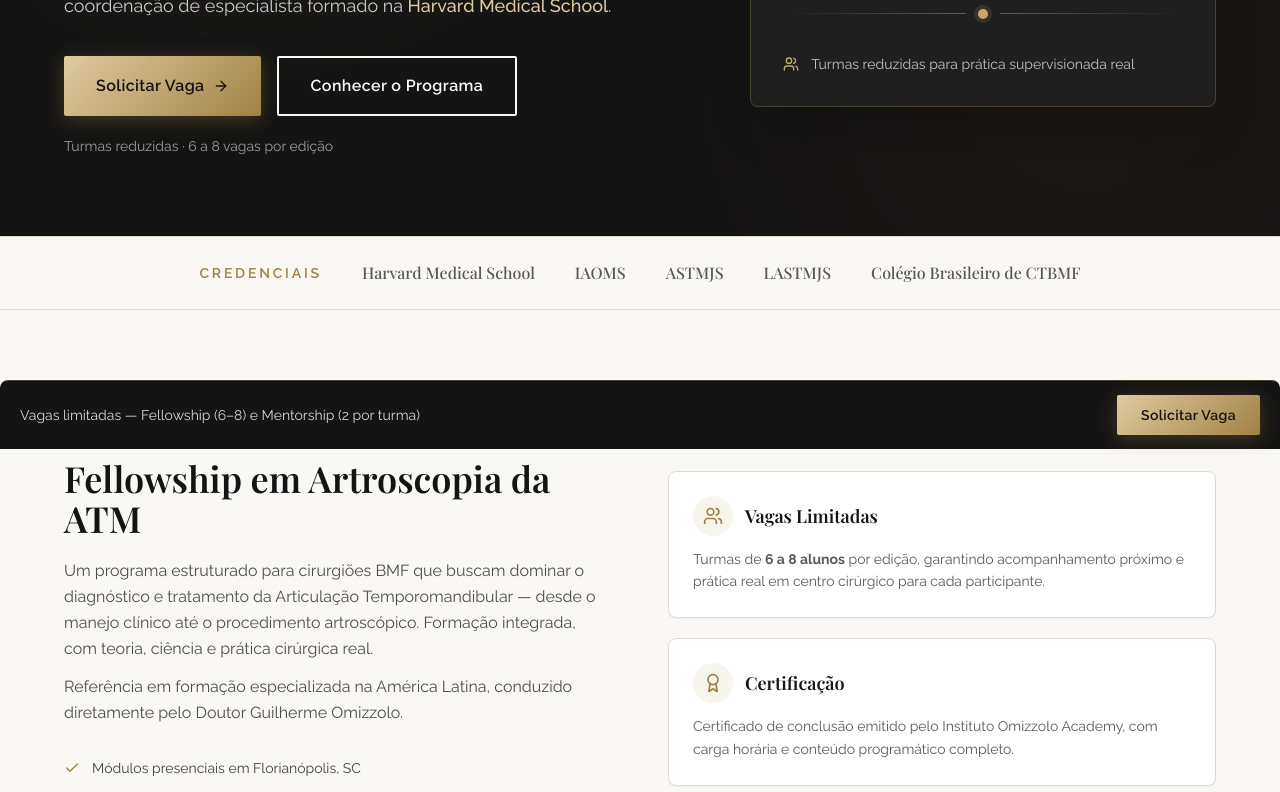
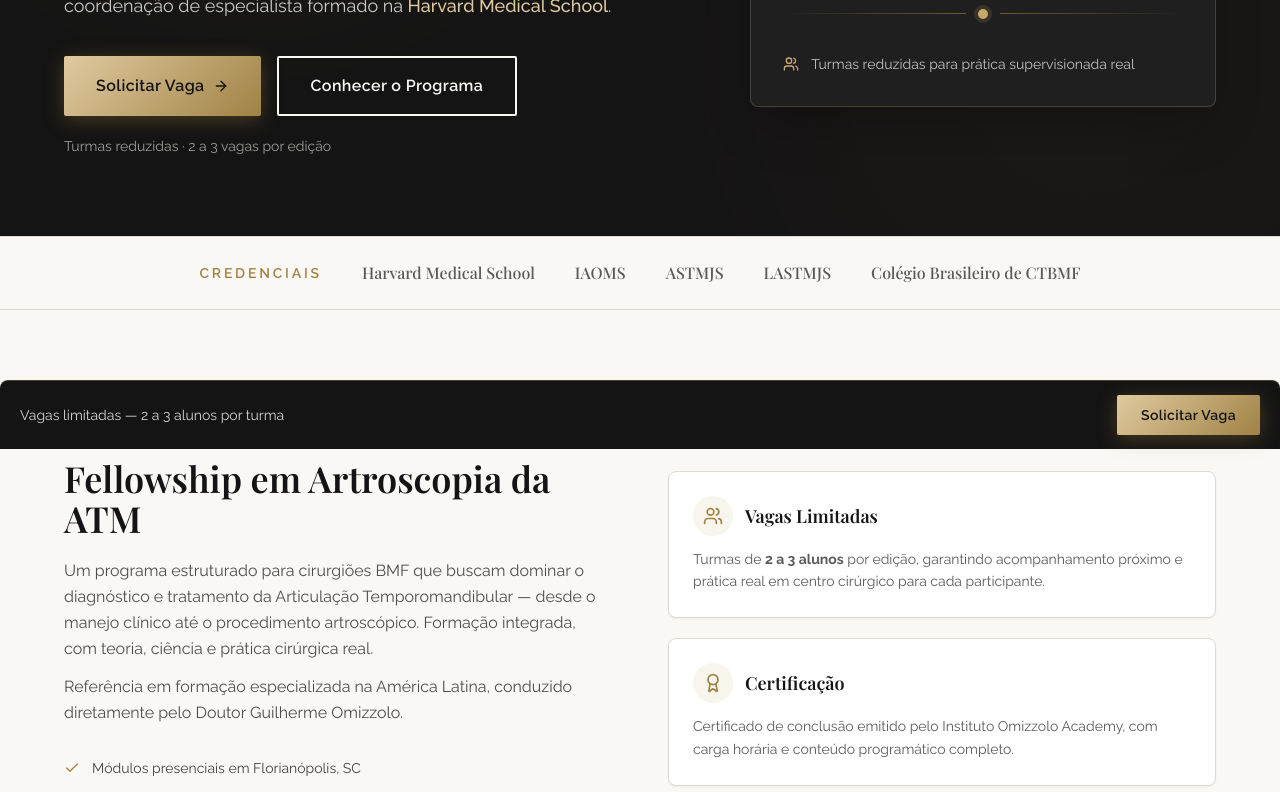
Before and after one commit to agencychmidia-coder/omizzolo-academy, a React (Vite) app: page / in a window 1280 px wide. Shown: the part 420-1212 px from the top of the page. Built offline with nearby package versions, Linux system fonts and the light colour scheme.

Commit message:
Ajusta formato das turmas para 2 a 3 alunos

```diff
--- a/src/components/AboutSection.tsx
+++ b/src/components/AboutSection.tsx
@@ -5,7 +5,7 @@
   "Módulos online com conteúdo teórico e científico",
   "Prática guiada com retorno direto do Dr. Omizzolo",
   "Atuação real em centro cirúrgico",
-  "Turmas de 6 a 8 alunos para acompanhamento individualizado",
+  "Turmas de 2 a 3 alunos para acompanhamento individualizado",
 ];
 
 export default function AboutSection() {
@@ -58,7 +58,7 @@
                 <h3 className="font-display text-lg font-semibold">Vagas Limitadas</h3>
               </div>
               <p className="text-sm text-[hsl(var(--dark)/0.7)] leading-relaxed">
-                Turmas de <strong>6 a 8 alunos</strong> por edição, garantindo
+                Turmas de <strong>2 a 3 alunos</strong> por edição, garantindo
                 acompanhamento próximo e prática real em centro cirúrgico para
                 cada participante.
               </p>
--- a/src/components/FaqSection.tsx
+++ b/src/components/FaqSection.tsx
@@ -15,7 +15,7 @@
   {
     question: "Como funciona a seleção para as turmas?",
     answer:
-      "As vagas são limitadas a 6–8 alunos por edição do Fellowship, para garantir prática real e acompanhamento de qualidade. Após o envio do formulário, nossa equipe entra em contato para confirmar disponibilidade e próximos passos.",
+      "As vagas são limitadas a 2–3 alunos por turma, para garantir prática real e acompanhamento de qualidade. Após o envio do formulário, nossa equipe entra em contato para confirmar disponibilidade e próximos passos.",
   },
   {
     question: "Recebo certificado de conclusão?",
--- a/src/components/HeroSection.tsx
+++ b/src/components/HeroSection.tsx
@@ -62,7 +62,7 @@
             </div>
 
             <p className="mt-5 text-sm text-[hsl(var(--cream)/0.6)]">
-              Turmas reduzidas · 6 a 8 vagas por edição
+              Turmas reduzidas · 2 a 3 vagas por edição
             </p>
           </div>
 
--- a/src/components/StickyCtaBar.tsx
+++ b/src/components/StickyCtaBar.tsx
@@ -44,7 +44,7 @@
     >
       <div className="section-dark border-t border-[hsl(var(--gold)/0.3)] px-5 py-3.5 flex items-center justify-between gap-4 max-w-7xl mx-auto sm:rounded-t-lg sm:mb-0">
         <p className="text-sm text-[hsl(var(--cream)/0.85)] hidden sm:block">
-          Vagas limitadas — Fellowship (6–8) e Mentorship (2 por turma)
+          Vagas limitadas — 2 a 3 alunos por turma
         </p>
         <p className="text-sm text-[hsl(var(--cream)/0.85)] sm:hidden">
           Vagas limitadas
```
